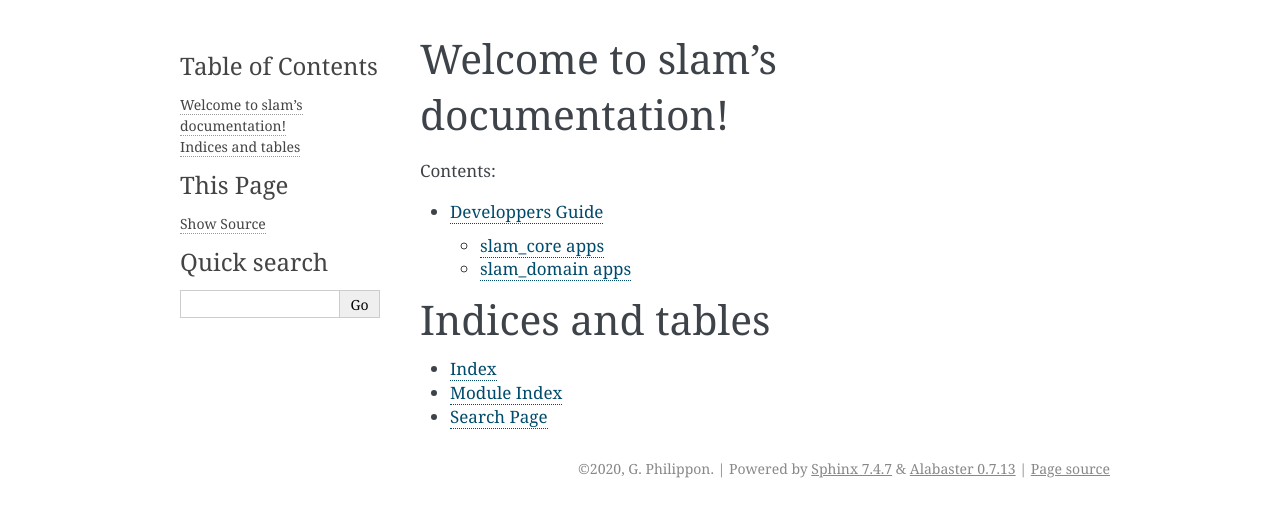
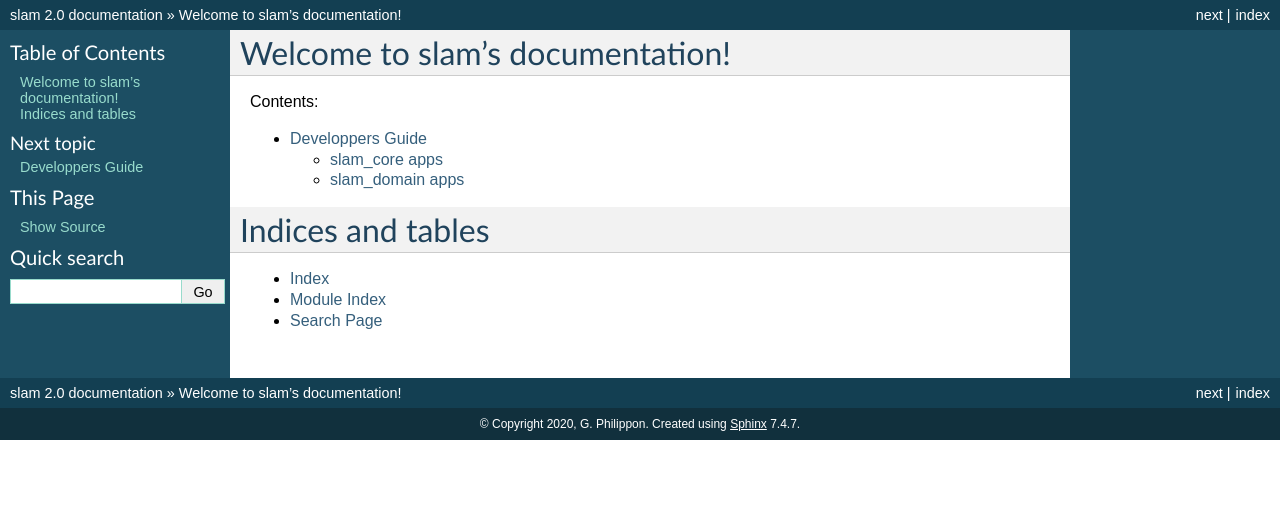
Before and after one commit to guillaume-philippon/slam-v2, a Sphinx documentation site: the page built from doc/source/index.rst, in a window 1280 px wide. Shown: the top 517 px of the page. Built offline with Sphinx 7.4.7, drawn with Linux system fonts in a browser that asks for light colours.

Commit message:
Add some doc

```diff
--- a/doc/source/conf.py
+++ b/doc/source/conf.py
@@ -61,7 +61,7 @@
 # The theme to use for HTML and HTML Help pages.  See the documentation for
 # a list of builtin themes.
 #
-html_theme = 'alabaster'
+html_theme = 'default'
 
 # Add any paths that contain custom static files (such as style sheets) here,
 # relative to this directory. They are copied after the builtin static files,
--- a/doc/source/developpers/slam_domains.rst
+++ b/doc/source/developpers/slam_domains.rst
@@ -7,3 +7,8 @@
 ------------------
 .. automodule:: slam_domain.models
     :members:
+
+slam_domain.views
+-----------------
+.. automodule:: slam_domain.views
+    :members:
```
Also changed, not shown: doc/source/developpers/slam_core.rst (+23 -0 lines).
